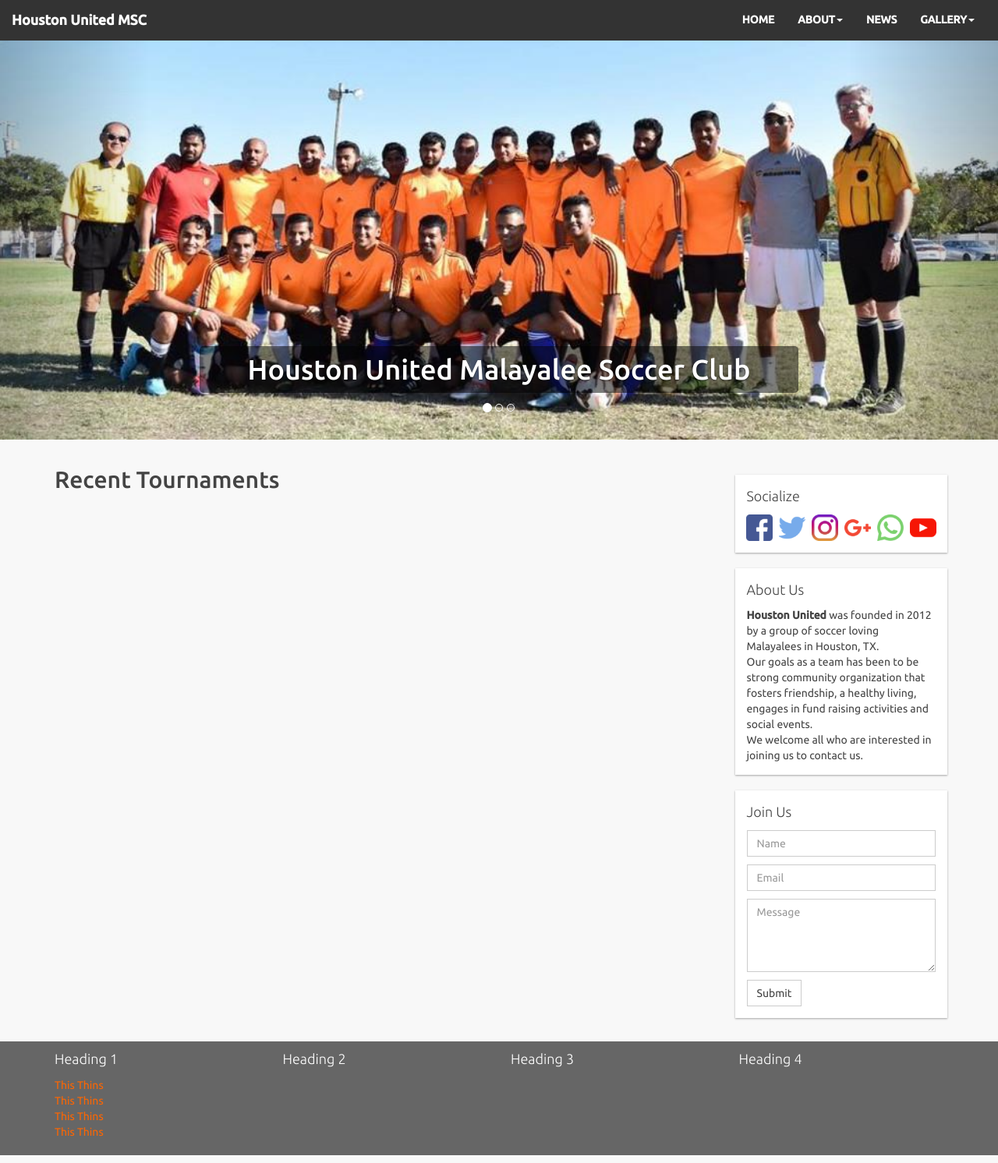
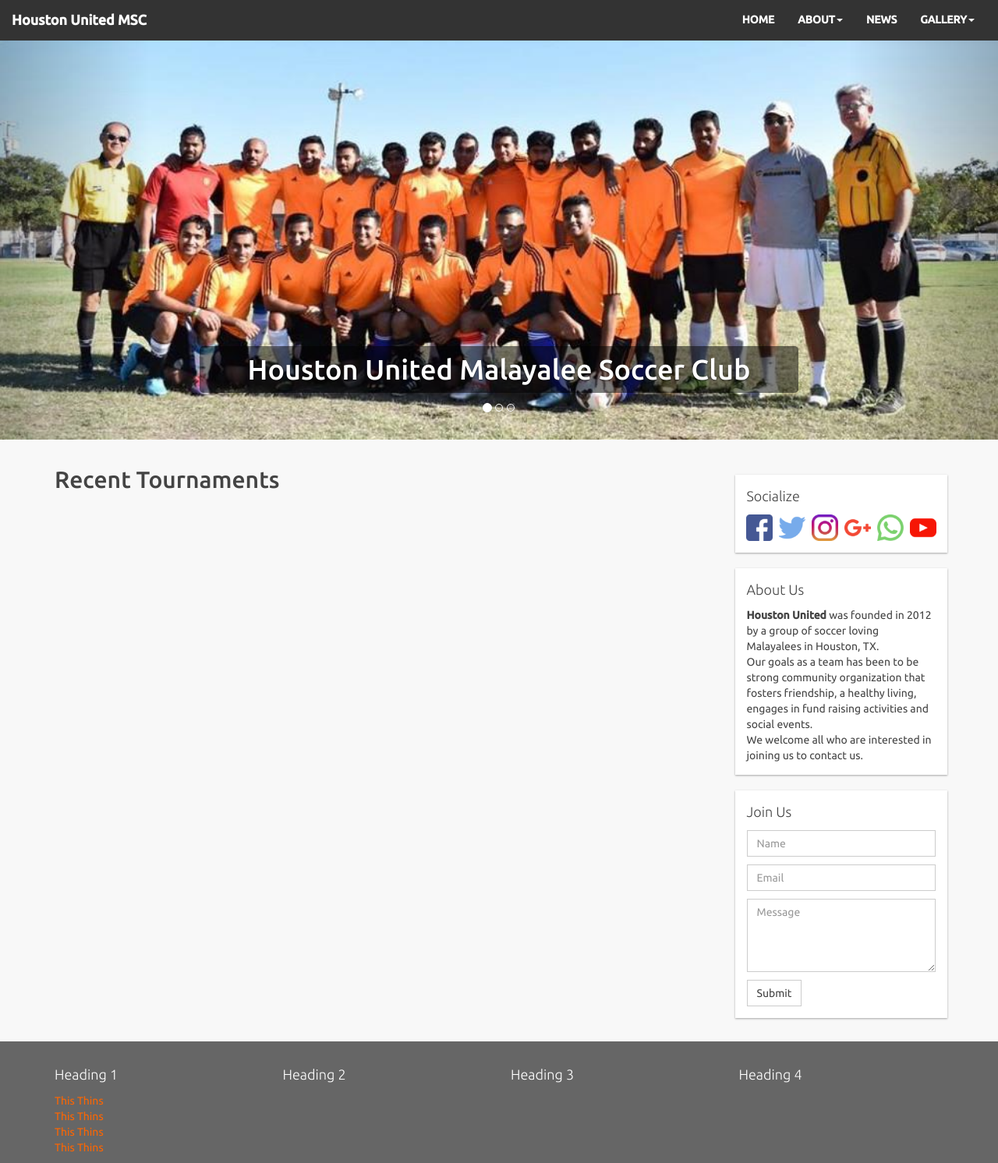
Before and after one commit to houstonunitedmsc/houstonunitedmsc.github.io, a Jekyll site: the page built from index.html, in a window 1280 px wide. Shown: the whole page at 78% size. Built offline with Jekyll 4.4.1, drawn with Linux system fonts in a browser that asks for light colours.

Commit message:
adds footer padding

```diff
--- a/assets/css/style.css
+++ b/assets/css/style.css
@@ -88,7 +88,7 @@ img.res{
 
 footer{
 	margin-top: 20px;
-	padding:10px 0px;
+	padding: 30px 0px 0px 0px;
 	background-color: #666;
 	color: white;
 }
```
